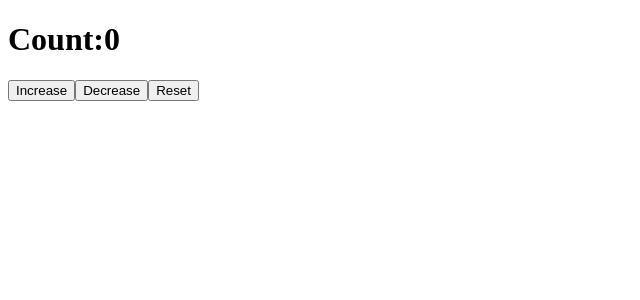
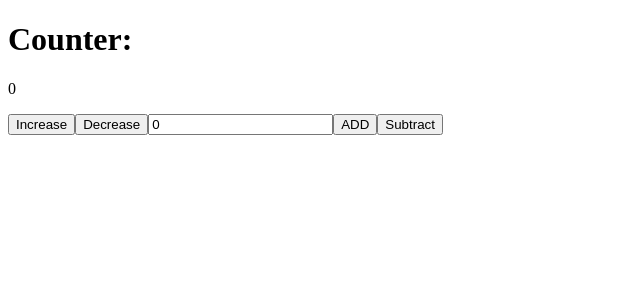
Before and after one commit to muxlisa-maxmudova/react.js.start, a React (Vite) app: page / in a window 1280 px wide. Shown: the top 300 px of the page, without its empty margins (0-640 px from the left). Built offline with nearby package versions, Linux system fonts and the light colour scheme.

Commit message:
CounterItselfDone!

```diff
--- a/src/App.jsx
+++ b/src/App.jsx
@@ -1,27 +1,8 @@
-import {useReducer} from "react";
-// state{...} Reducer function => initialState = {...} => [//state, dispatch] in useReducer hook
-// reducer is a function has an action parameter - object action = {type:...}
-const initialState = {count: 0}
-const reducer = (state, action) => {
-    switch (action.type){
-        case 'INCREMENT':
-            return {count: state.count + 1};
-        case 'DECREMENT':
-            return {count: state.count - 1};
-        case 'RESET':
-            return {count: state.count = 0};
-        default:
-            throw new Error('Unknown action type');
-    }
-}
+import Counter from "./Hooks/UseReducer/Counter.jsx";
 const App = () => {
-    const [state, dispatch] = useReducer(reducer, initialState)
     return (
         <main>
-            <h1>Count:{state.count}</h1>
-            <button onClick={()=> dispatch({type: 'INCREMENT'})}>Increase</button>
-            <button onClick={()=> dispatch({type: 'DECREMENT'})}>Decrease</button>
-            <button onClick={()=>dispatch({type: 'RESET'})}>Reset</button>
+            <Counter/>
         </main>
     )
 }
--- /dev/null
+++ b/src/Hooks/UseReducer/Counter.jsx
@@ -0,0 +1,34 @@
+import {counterReducer, initialState} from "./counterReducer.jsx";
+    import {useReducer, useState} from "react";
+
+    const Counter = () => {
+        const [state, dispatch] = useReducer(counterReducer, initialState)
+        const [inputValue, setInputValue] = useState(0);
+        const handleIncrease = () => dispatch({type: 'increment' });
+        const handleDecrease = () => dispatch({type: 'decrement' });
+        const decreaseByAmount = () => {
+        dispatch({type: "decrementByAmount", payload: Number(inputValue) });
+        setInputValue(0)
+    };
+    const increaseByAmount = () => {
+        dispatch({type: "incrementByAmount", payload: Number(inputValue)});
+        setInputValue(0)
+    };
+    return (
+        <div>
+           <h1>Counter:</h1>
+            <p>{state.count}</p>
+
+                <button onClick={handleIncrease}>Increase</button>
+                <button onClick={handleDecrease}>Decrease</button>
+                <input
+                type="number"
+                value={inputValue}
+                onChange={(e) => setInputValue(e.target.value)}/>
+                <button onClick={increaseByAmount}>ADD</button>
+                <button onClick={decreaseByAmount}>Subtract</button>
+
+        </div>
+    )
+}
+export default Counter
--- a/src/Hooks/UseReducer/counterReducer.jsx
+++ b/src/Hooks/UseReducer/counterReducer.jsx
@@ -2,17 +2,21 @@
 // 1) Complex State Cases
 // 2) Used to manage states that depend on each other
 // Condition: Use only when state logic is structured and predictable
-const initialState = {count: 0}
-function counterReducer(state, action){
-    switch (action.type){
-        case 'increment':
-            return {count:state.count + 1}
-        case 'decrement':
-            return {count:state.count - 1}
-        case 'increaseByAmount':
-            return {count:state.count + action.payload} // const action(object) = {type:..., payload:...}
-        case 'decreaseByAmount':
-            return {count:state.count - action.payload}
+const initialState = { count: 0 };
+
+function counterReducer(state, action) {
+    switch (action.type) {
+        case "increment":
+            return { count: state.count + 1 };
+        case "decrement":
+            return { count: state.count - 1 };
+        case "incrementByAmount":
+            return { count: state.count + action.payload };
+        case "decrementByAmount":
+            return { count: state.count - action.payload };
+        default:
+            return state;
     }
 }
-export {initialState, counterReducer}
+
+export { initialState, counterReducer };
```
